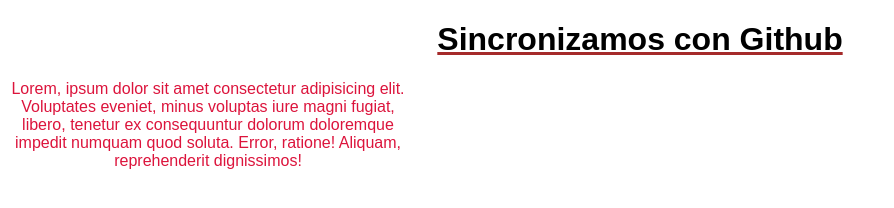
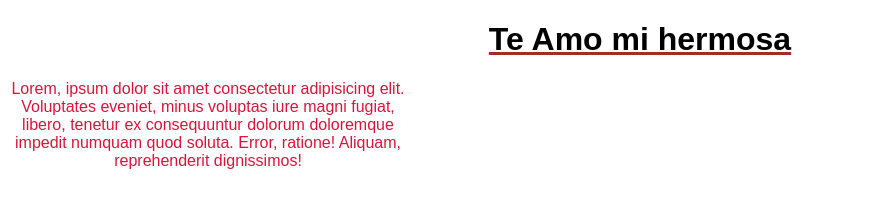
Before and after one commit to raulbenavides27/-Programacion.web009v, a plain HTML site: page index.html in a window 1280 px wide. Shown: the whole page, without its empty margins (0-894 px from the left). Drawn offline with Linux system fonts and the light colour scheme.

Commit message:
cambio h1

```diff
--- a/index.html
+++ b/index.html
@@ -8,7 +8,7 @@
     <link rel="stylesheet" href="style.css" type="text/css">
 </head>
 <body>
-    <h1>Sincronizamos con Github</h1>
+    <h1>Te Amo mi hermosa</h1>
     <p>Lorem, ipsum dolor sit amet consectetur adipisicing elit. Voluptates eveniet, minus voluptas iure magni fugiat, libero, tenetur ex consequuntur dolorum doloremque impedit numquam quod soluta. Error, ratione! Aliquam, reprehenderit dignissimos!</p>
 </body>
 </html>
```
